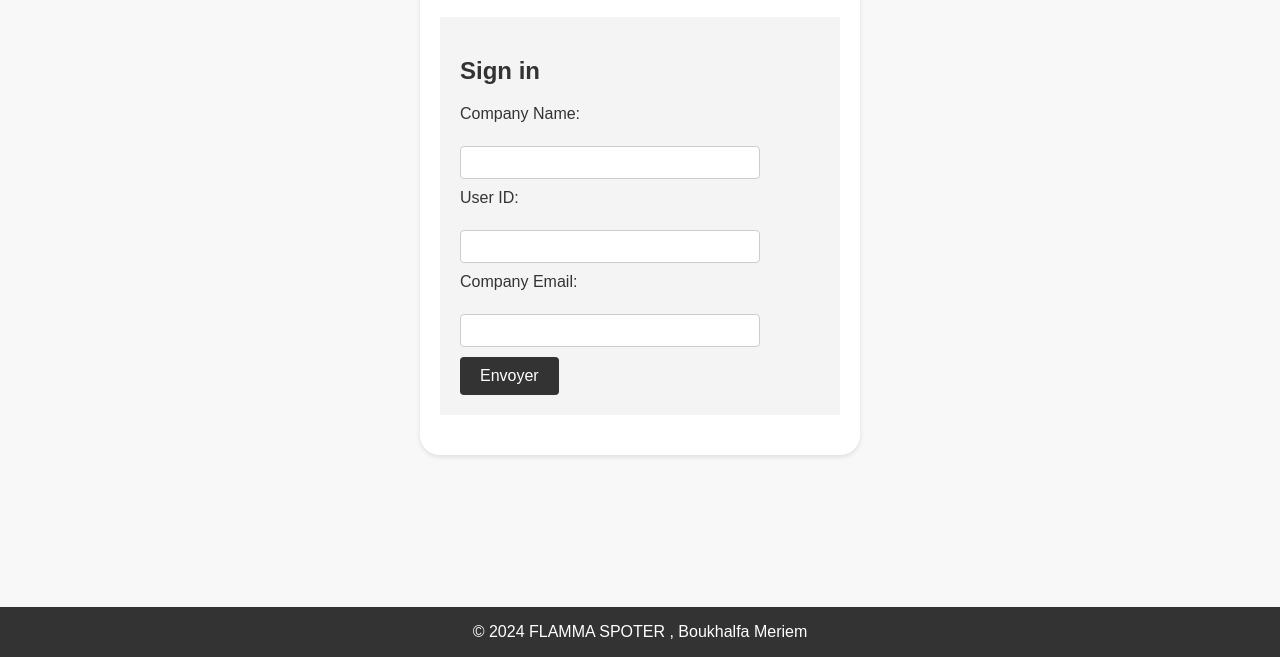
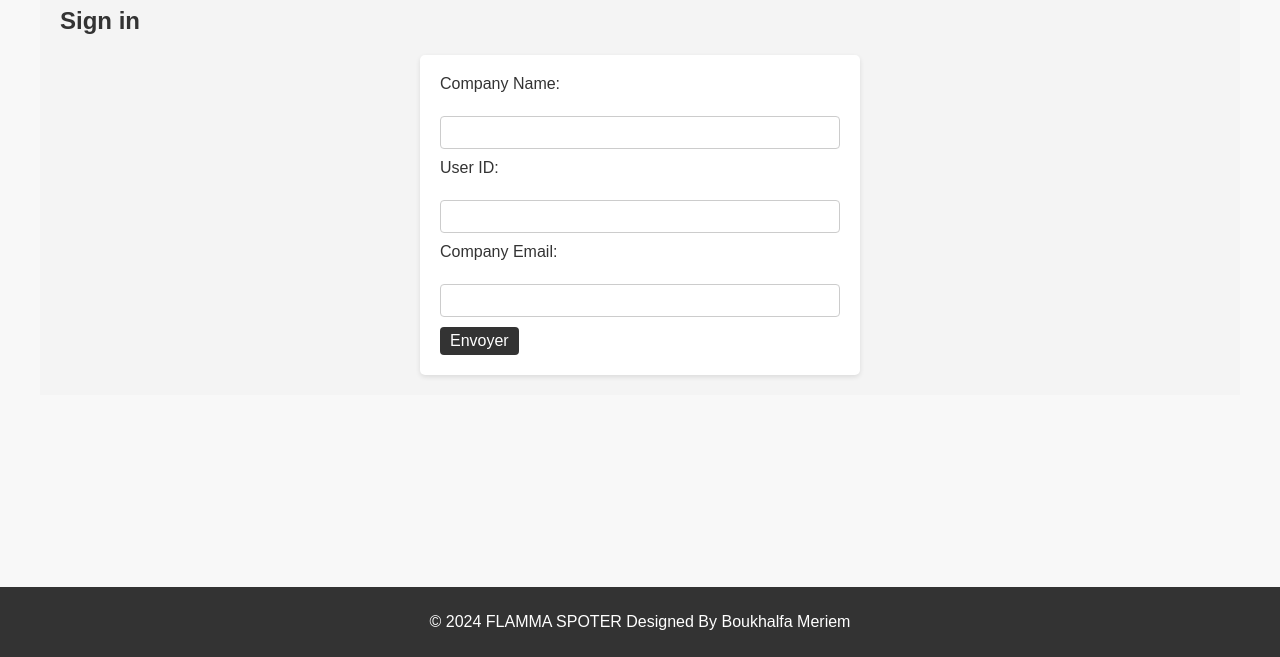
Before and after one commit to meriem-boukhalfa/Flamma-Spotter-, a plain HTML site: page index.html in a window 1280 px wide. Shown: the part 143-800 px from the top of the page. Drawn offline with Linux system fonts and the light colour scheme.

Commit message:
index.html

```diff
--- a/index.html
+++ b/index.html
@@ -6,53 +6,7 @@
     <meta name="viewport" content="width=device-width, initial-scale=1.0">
     <title>Contact</title>
     <link rel="stylesheet" href="style.css">
-    <form id="contactForm" method="get" action="h.html">
-
-
-    <style>
-        /* Form styles */
-        form {
-            margin-top: 20px;
-            max-width: 400px;
-            margin-left: auto;
-            margin-right: auto;
-            padding: 20px;
-            background: #fff;
-            border-radius: 20px;
-            box-shadow: 0 2px 5px rgba(0,0,0,0.1);
-        }
-
-        label {
-            display: block;
-            margin-bottom: 5px;
-        }
-
-        input[type="text"],
-        input[type="email"],
-        textarea {
-            width: 100%;
-            padding: 8px;
-            margin-bottom: 10px;
-            box-sizing: border-box;
-            border: 1px solid #ccc;
-            border-radius: 4px;
-            max-width: 300px; /* Réduire la largeur maximale des champs */
-        }
-
-        input[type="submit"] {
-            background-color: #333;
-            color: #fff;
-            padding: 10px 20px;
-            border: none;
-            border-radius: 4px;
-            cursor: pointer;
-            font-size: 16px;
-        }
-
-        input[type="submit"]:hover {
-            background-color: #555;
-        }
-    </style>
+    <link rel="stylesheet" href="style2.css">
 </head>
 <body>
     <header>
@@ -73,7 +27,7 @@
         </section>
     </main>
     <footer>
-        <p>&copy; 2024 FLAMMA SPOTER , Boukhalfa Meriem</p>
+        <p>&copy; 2024 FLAMMA SPOTER Designed By Boukhalfa Meriem</p>
     </footer>
 </body>
 </html>
```
